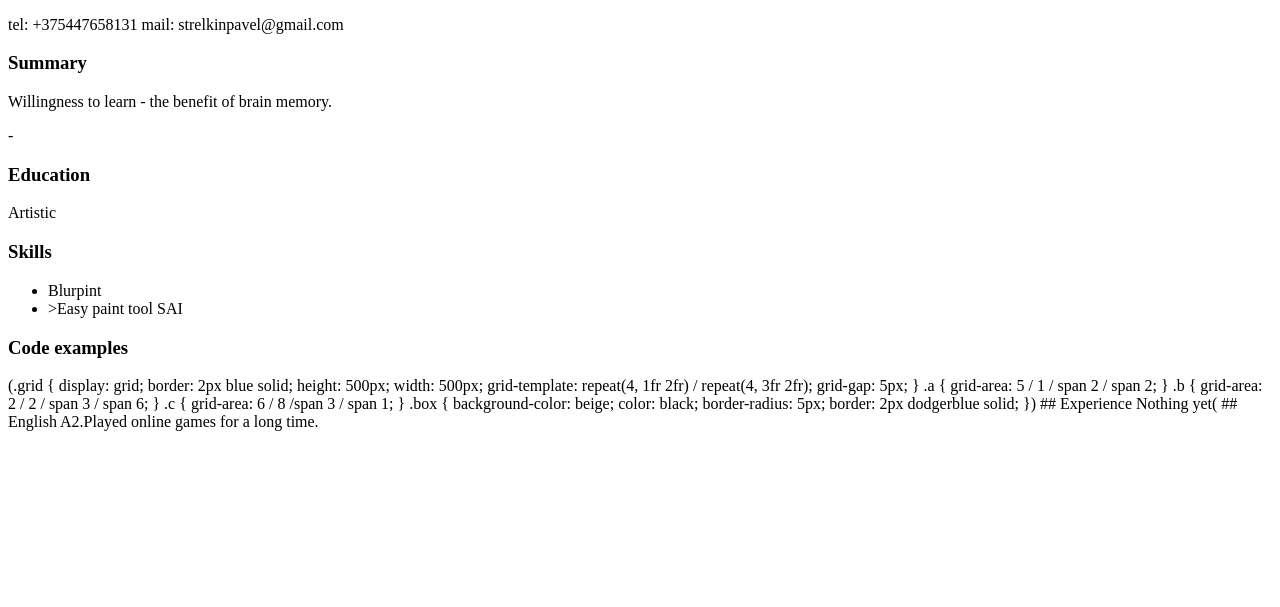
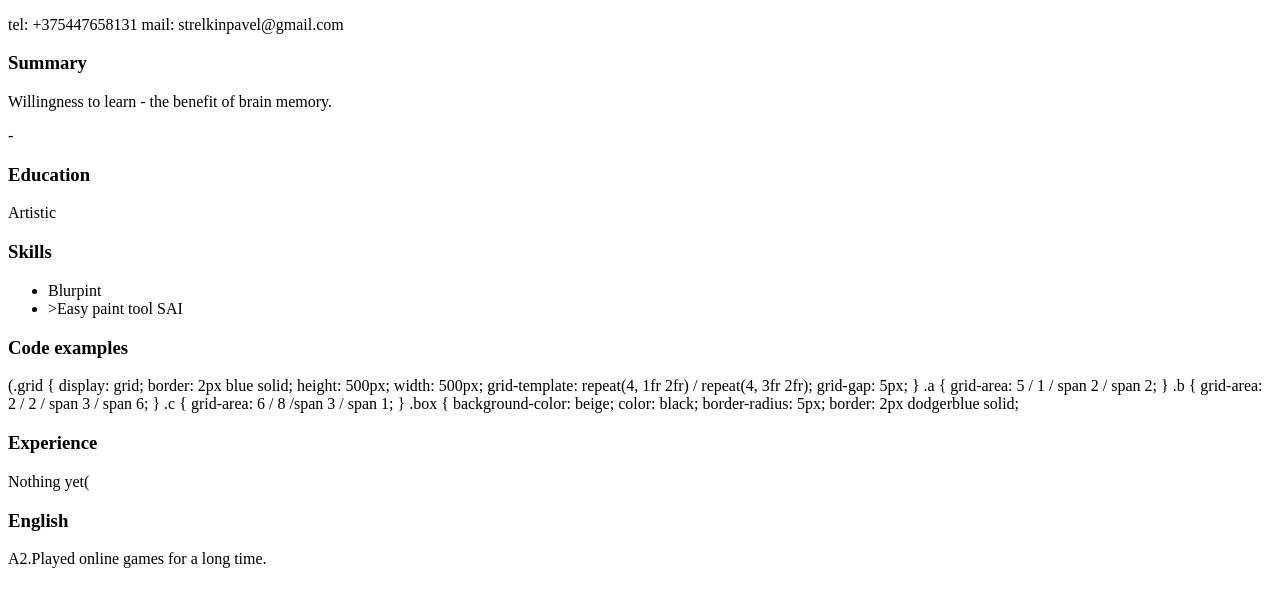
Before and after one commit to Zwartez/rsschool-cv, a plain HTML site: page index.html in a window 1280 px wide. Shown: the part 105-712 px from the top of the page. Drawn offline with Linux system fonts and the light colour scheme.

Commit message:
index.html done

```diff
--- a/index.html
+++ b/index.html
@@ -45,11 +45,10 @@
              color: black;
              border-radius: 5px;
              border: 2px dodgerblue solid;
-             })
-## Experience
-Nothing yet(
-## English
-A2.Played online games for a long time.
+       <h3> Experience</h3>
+       <p>Nothing yet(</p>
+       <h3>English</h3>
+       <p>A2.Played online games for a long time.</p>
 
     </body>
 </html>
```
